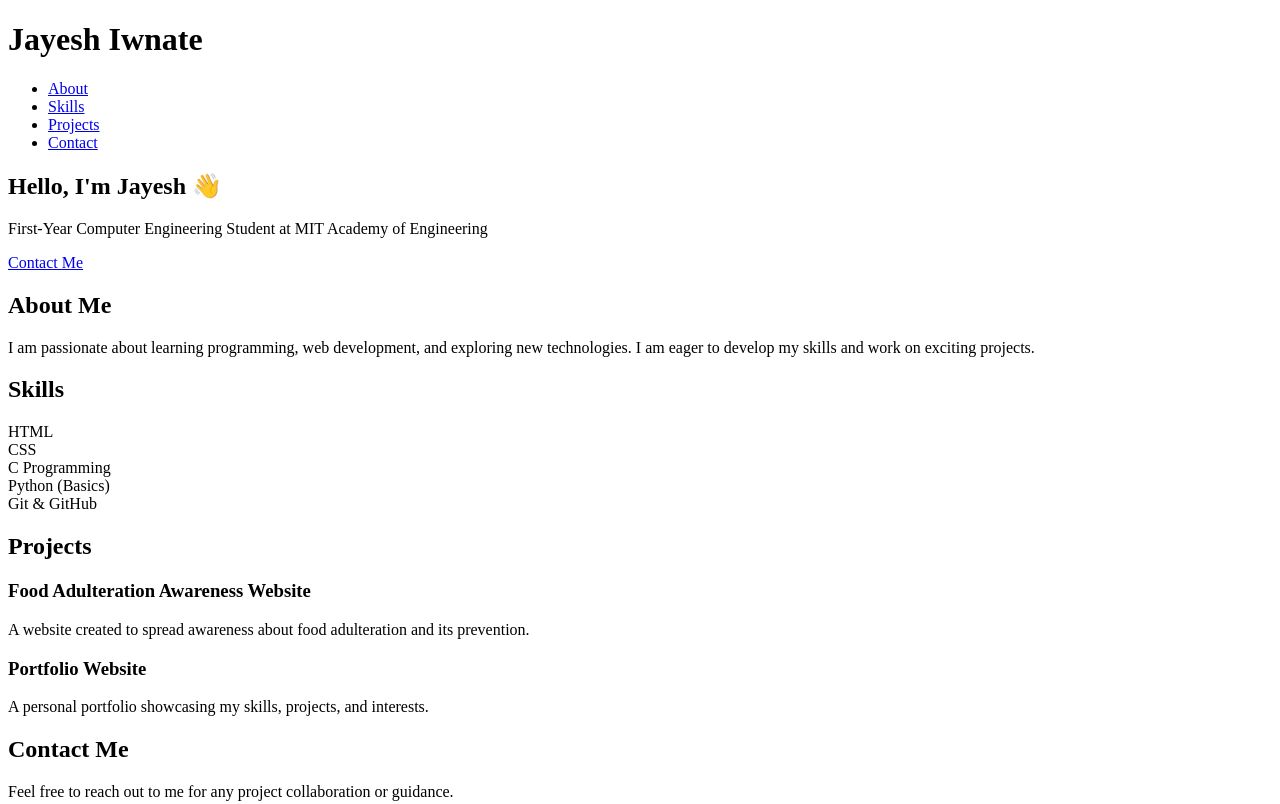
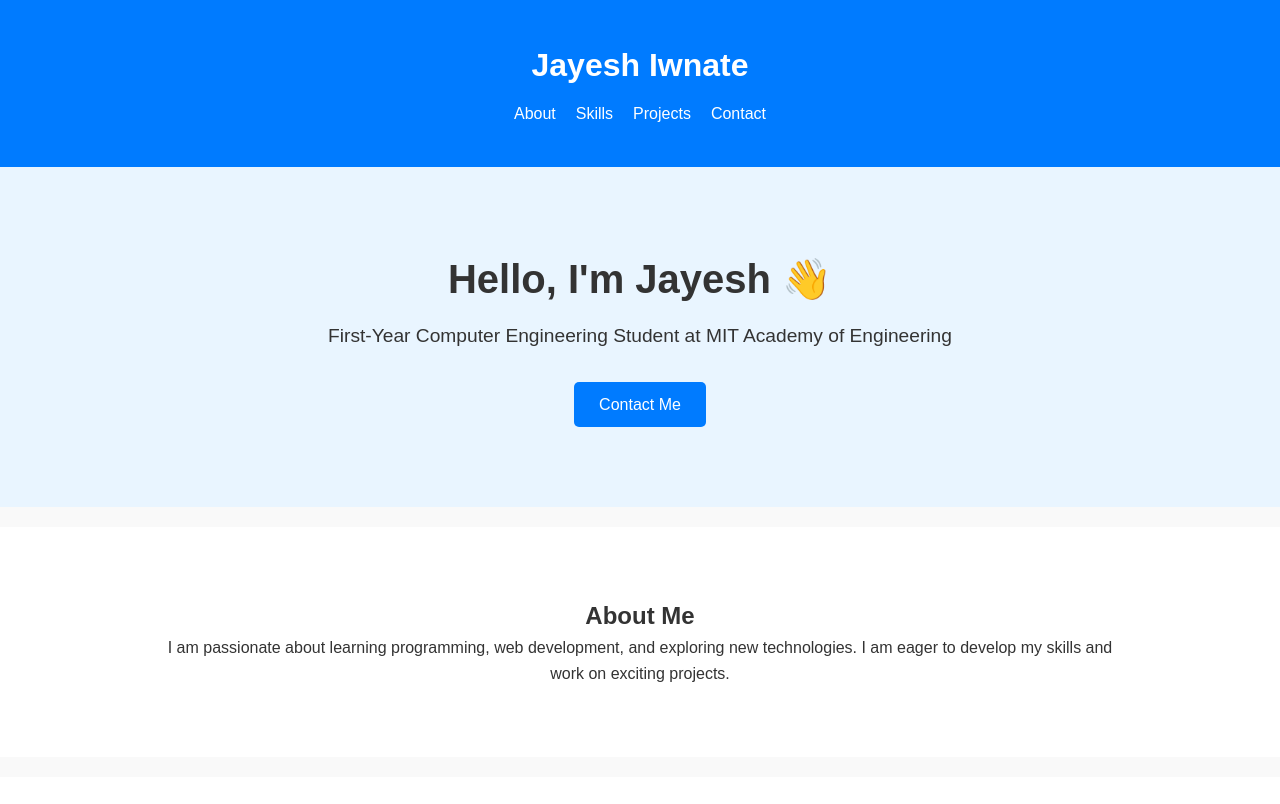
Before and after one commit to Jayesh1885/JAYESH.github.io, a plain HTML site: page index.html in a window 1280 px wide. Shown: the top 804 px of the page. Drawn offline with Linux system fonts and the light colour scheme.

Commit message:
Add files via upload

```diff
--- a/index.html
+++ b/index.html
@@ -5,7 +5,7 @@
     <meta charset="UTF-8">
     <meta name="viewport" content="width=device-width, initial-scale=1.0">
     <title>Jayesh Iwnate - Portfolio</title>
-    <link rel="stylesheet" href="style.css">
+    <link rel="stylesheet" href="styles.css">
 </head>
 
 <body>
--- a/styles.css
+++ b/styles.css
@@ -1 +1,140 @@
-styles.css
+/* Global Styles */
+* {
+    margin: 0;
+    padding: 0;
+    box-sizing: border-box;
+}
+
+body {
+    font-family: 'Arial', sans-serif;
+    background-color: #f9f9f9;
+    color: #333;
+    line-height: 1.6;
+}
+
+/* Container */
+.container {
+    width: 80%;
+    margin: 0 auto;
+    padding: 20px;
+}
+
+/* Header */
+header {
+    background-color: #007bff;
+    color: #fff;
+    padding: 20px 0;
+    text-align: center;
+}
+
+header h1 {
+    margin-bottom: 10px;
+}
+
+nav ul {
+    list-style: none;
+    display: flex;
+    justify-content: center;
+    gap: 20px;
+}
+
+nav a {
+    color: #fff;
+    text-decoration: none;
+    font-size: 16px;
+}
+
+/* Hero Section */
+.hero {
+    background: #e9f5ff;
+    text-align: center;
+    padding: 60px 20px;
+}
+
+.hero h2 {
+    font-size: 2.5rem;
+    margin-bottom: 10px;
+}
+
+.hero p {
+    font-size: 1.2rem;
+    margin-bottom: 20px;
+}
+
+.btn {
+    display: inline-block;
+    padding: 10px 25px;
+    background-color: #007bff;
+    color: #fff;
+    text-decoration: none;
+    border-radius: 5px;
+    margin-top: 10px;
+}
+
+.btn:hover {
+    background-color: #0056b3;
+}
+
+/* Sections */
+.section {
+    padding: 50px 20px;
+    text-align: center;
+    background-color: #fff;
+    margin-top: 20px;
+}
+
+/* Skills Section */
+.skills-list {
+    display: flex;
+    justify-content: center;
+    gap: 15px;
+    margin-top: 20px;
+    flex-wrap: wrap;
+}
+
+.skill {
+    background-color: #f1f1f1;
+    padding: 10px 20px;
+    border-radius: 5px;
+    font-weight: bold;
+}
+
+/* Projects Section */
+.projects-list {
+    display: flex;
+    justify-content: center;
+    gap: 20px;
+    flex-wrap: wrap;
+    margin-top: 20px;
+}
+
+.project {
+    width: 300px;
+    padding: 20px;
+    background-color: #e9f5ff;
+    border-radius: 8px;
+    box-shadow: 0 4px 8px rgba(0, 0, 0, 0.1);
+}
+
+/* Contact Section */
+.contact-info p {
+    margin-top: 10px;
+}
+
+.contact-info a {
+    color: #007bff;
+    text-decoration: none;
+}
+
+.contact-info a:hover {
+    text-decoration: underline;
+}
+
+/* Footer */
+footer {
+    background-color: #007bff;
+    color: #fff;
+    text-align: center;
+    padding: 15px 0;
+    margin-top: 20px;
+}
```
